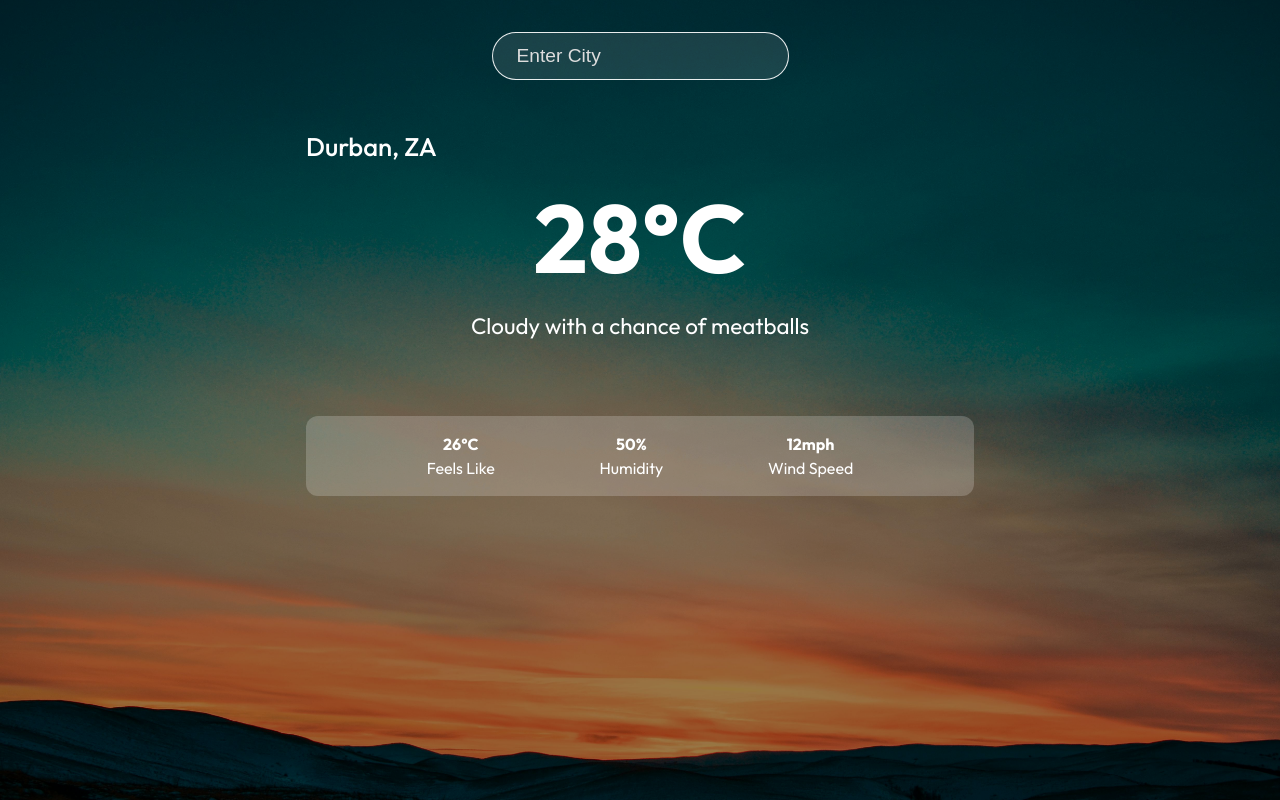
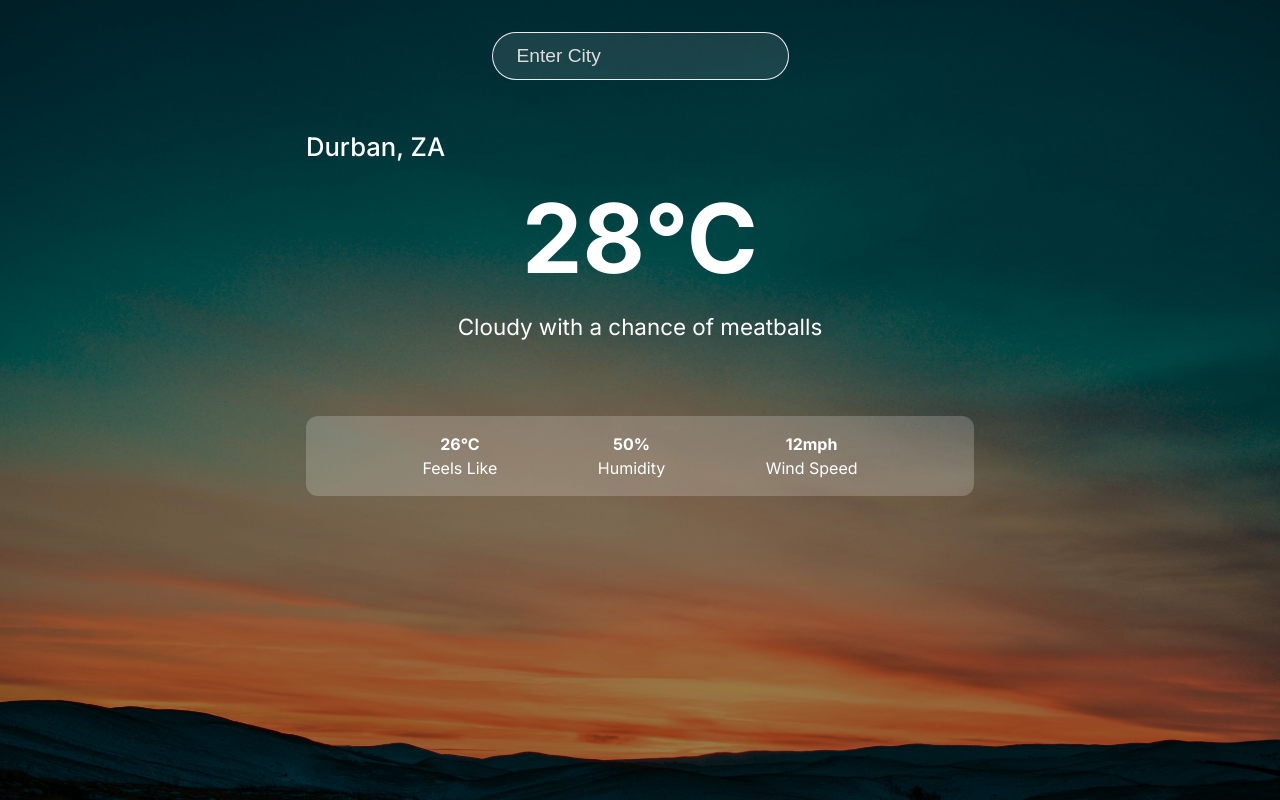
Before and after one commit to D99ZY/weather-app-js, a React (Vite) app: page / in a window 1280 px wide. Built offline with nearby package versions, Linux system fonts and the light colour scheme; no server answers.

Commit message:
Update style

```diff
--- a/src/index.css
+++ b/src/index.css
@@ -7,7 +7,7 @@
 }
 
 :root {
-  font-family: Outfit, Avenir, Helvetica, Arial, sans-serif;
+  font-family: Inter, Outfit, Avenir, Helvetica, Arial, sans-serif;
   line-height: 1.5;
   font-weight: 400;
 
```
